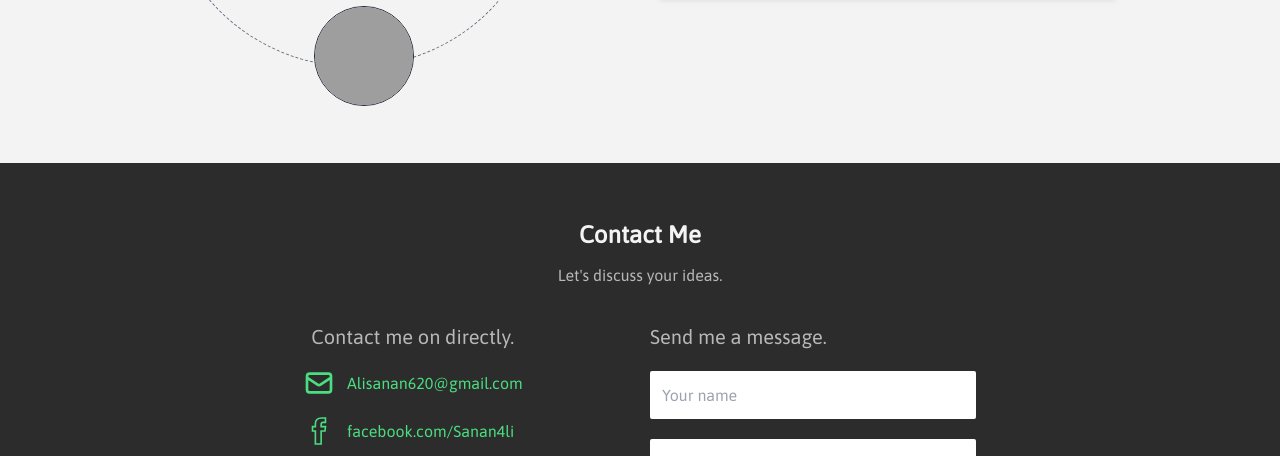
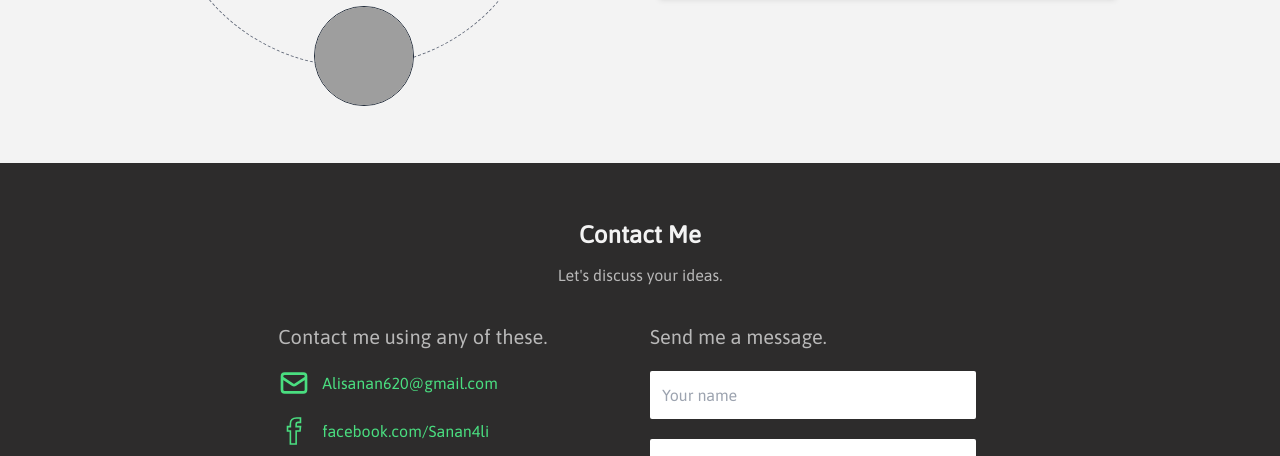
Before and after one commit to Sanan4li/Portfolio, a website: page index.html in a window 1280 px wide. Shown: the part 3363-3819 px from the top of the page. Drawn offline with Linux system fonts and the light colour scheme; grey boxes are pictures that could not be loaded; files whose address does not match are found by name.

Commit message:
updated text

```diff
--- a/index.html
+++ b/index.html
@@ -830,7 +830,7 @@
                 <div class="flex w-full md:justify-center">
                   <div class="">
                     <h2 class="text-center text-xl text-primary/70">
-                      Contact me on directly.
+                      Contact me using any of these.
                     </h2>
                     <div class="">
                       <div class="mt-4 flex space-x-3 text-green-400">
```
